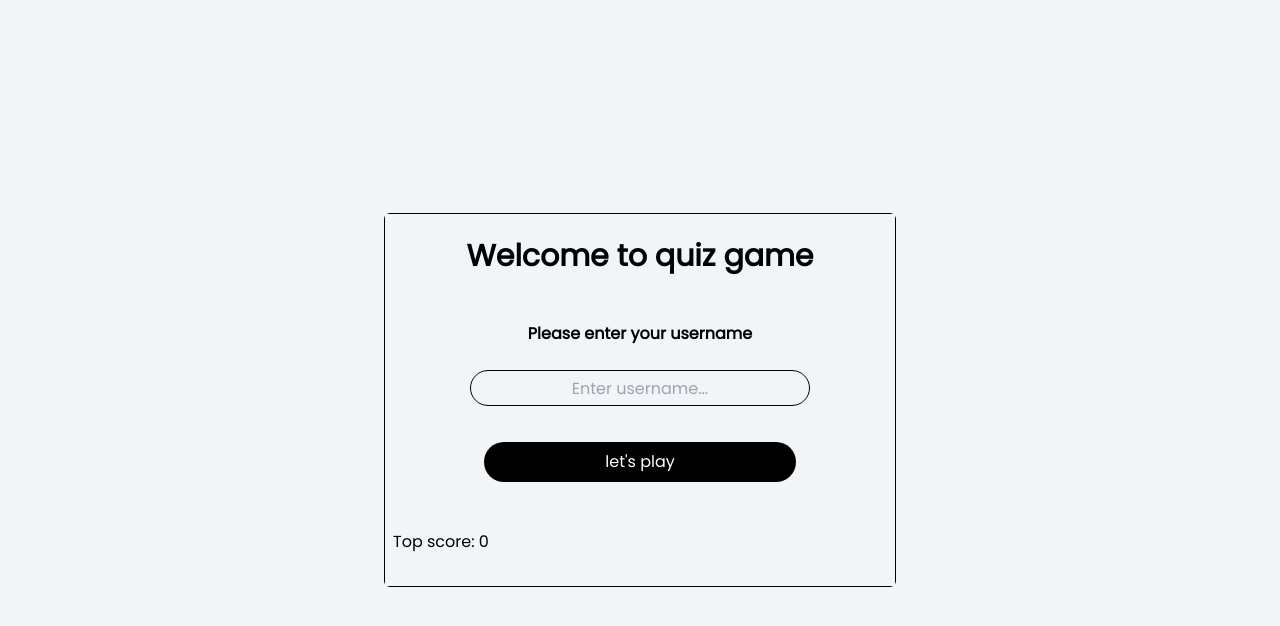
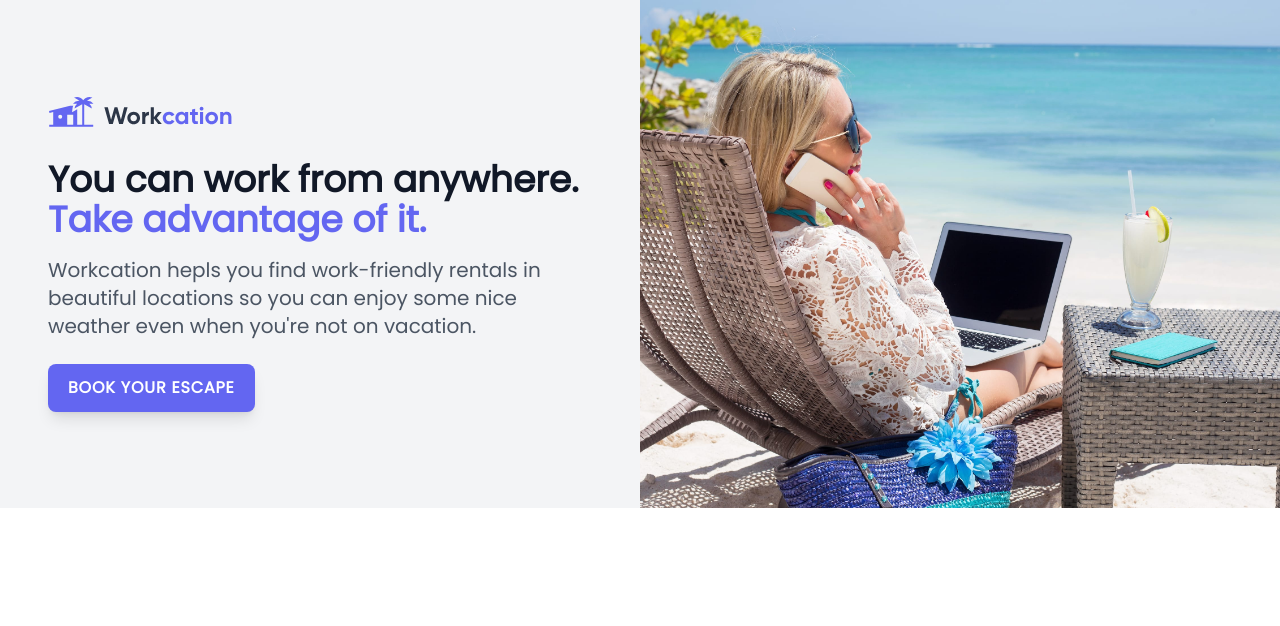
Before and after one commit to esc-saurav/1in15apps, a React (Create React App) app: page / in a window 1280 px wide. Shown: the top 626 px of the page. Built offline with nearby package versions, Linux system fonts and the light colour scheme.

Commit message:
tailwind design done

```diff
--- a/src/App.js
+++ b/src/App.js
@@ -1,7 +1,7 @@
-import StartingPage from "./components/quiz/StartingPage";
+import Tailwind from "./components/tailwindCss/Tailwind.jsx";
 
 function App() {
-  return <StartingPage/>
+  return <Tailwind/>
 }
 
 export default App;
--- /dev/null
+++ b/src/components/tailwindCss/Tailwind.jsx
@@ -0,0 +1,49 @@
+import React from "react";
+import logo from "./images/logo.svg";
+import beach from "./images/beach-work.jpg";
+
+const Tailwind = () => {
+  return (
+    <div className="bg-gray-100 ">
+      <div className="grid lg:grid-cols-2 2xl:grid-cols-5">
+        <div className="px-6 py-6 lg:px-12 lg:py-24 max-w-md mx-auto sm:max-w-xl lg:max-w-full xl:mr-0 2xl:col-span-2 ">
+          <div className="xl:max-w-xl">
+            <img className="h-8" src={logo} alt="logo" />
+            <img
+              className="lg:hidden mt-6 sm:mt-8 rounded-lg shadow-xl sm:h-64 sm:w-full sm:object-cover object-center"
+              src={beach}
+              alt="beach"
+            />
+            <h1 className="mt-6 sm:mt-8 text-2xl sm:text-4xl lg:text-3xl xl:text-4xl font-bold text-gray-900">
+              You can work from anywhere.
+              <br className="hidden lg:inline" />
+              <span className="text-indigo-500">Take advantage of it.</span>
+            </h1>
+            <p className="mt-2 sm:mt-4 sm:text-xl text-gray-600">
+              Workcation hepls you find work-friendly rentals in beautiful
+              locations so you can enjoy some nice weather even when you're not
+              on vacation.
+            </p>
+            <div>
+              <a
+                className="mt-2 sm:mt-6 inline-block rounded-lg bg-indigo-500 text-sm sm:text-base text-white px-5 py-3 shadow-lg uppercase tracking-wider font-semibold"
+                href="#"
+              >
+                Book your escape
+              </a>
+            </div>
+          </div>
+        </div>
+        <div className="hidden relative lg:block 2xl:col-span-3">
+          <img
+            className="absolute inset-0 w-full  h-full object-cover object-center"
+            src={beach}
+            alt="beach"
+          />
+        </div>
+      </div>
+    </div>
+  );
+};
+
+export default Tailwind;
--- a/src/index.css
+++ b/src/index.css
@@ -5,7 +5,6 @@
 
 * {
   font-family: "Poppins", sans-serif;
-  background: hsl(210, 36%, 96%);
 }
 
 /* .active {
```
Also changed, not shown: src/components/tailwindCss/images/beach-work.jpg (added), src/components/tailwindCss/images/logo.svg (added).
